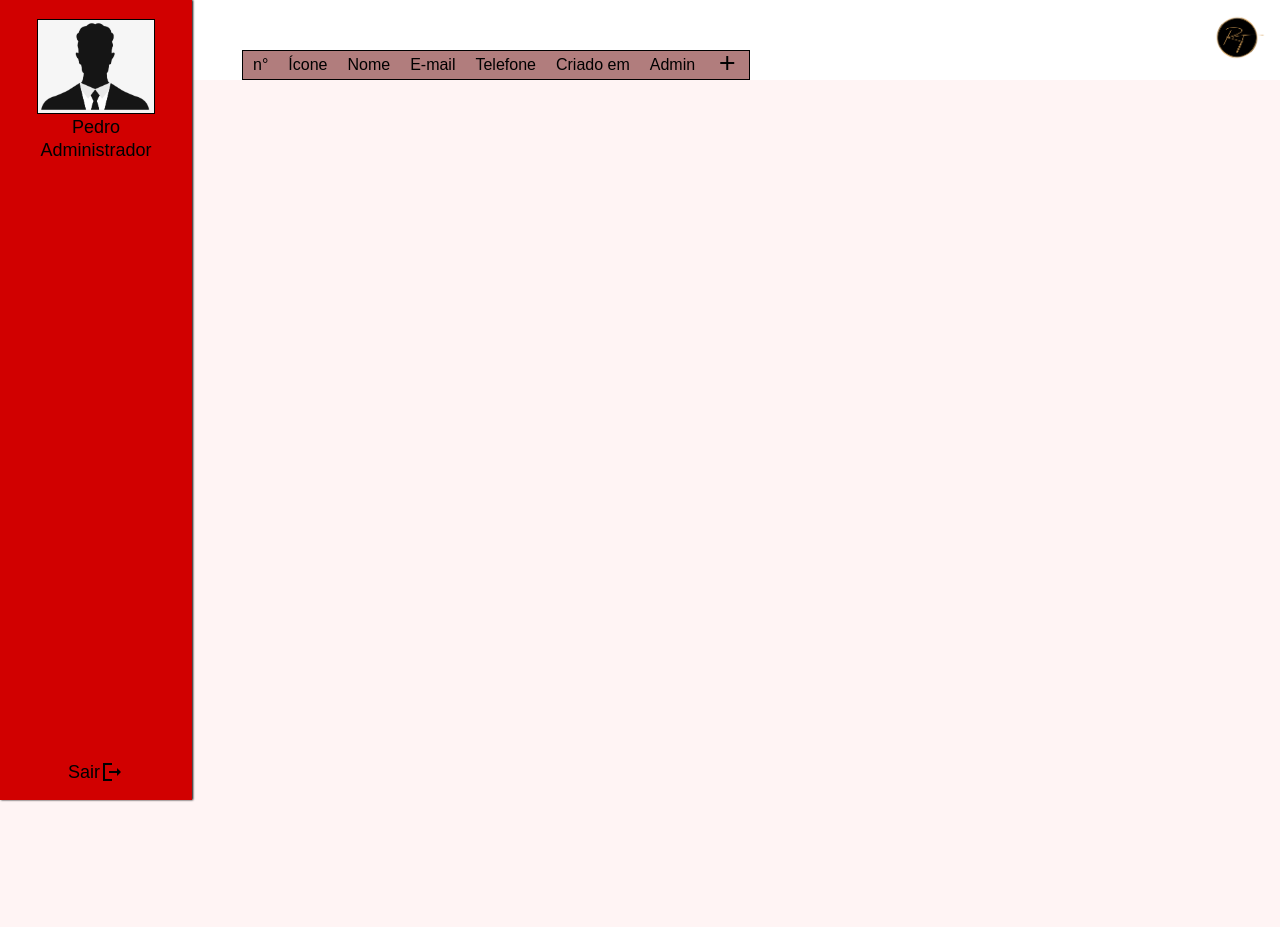
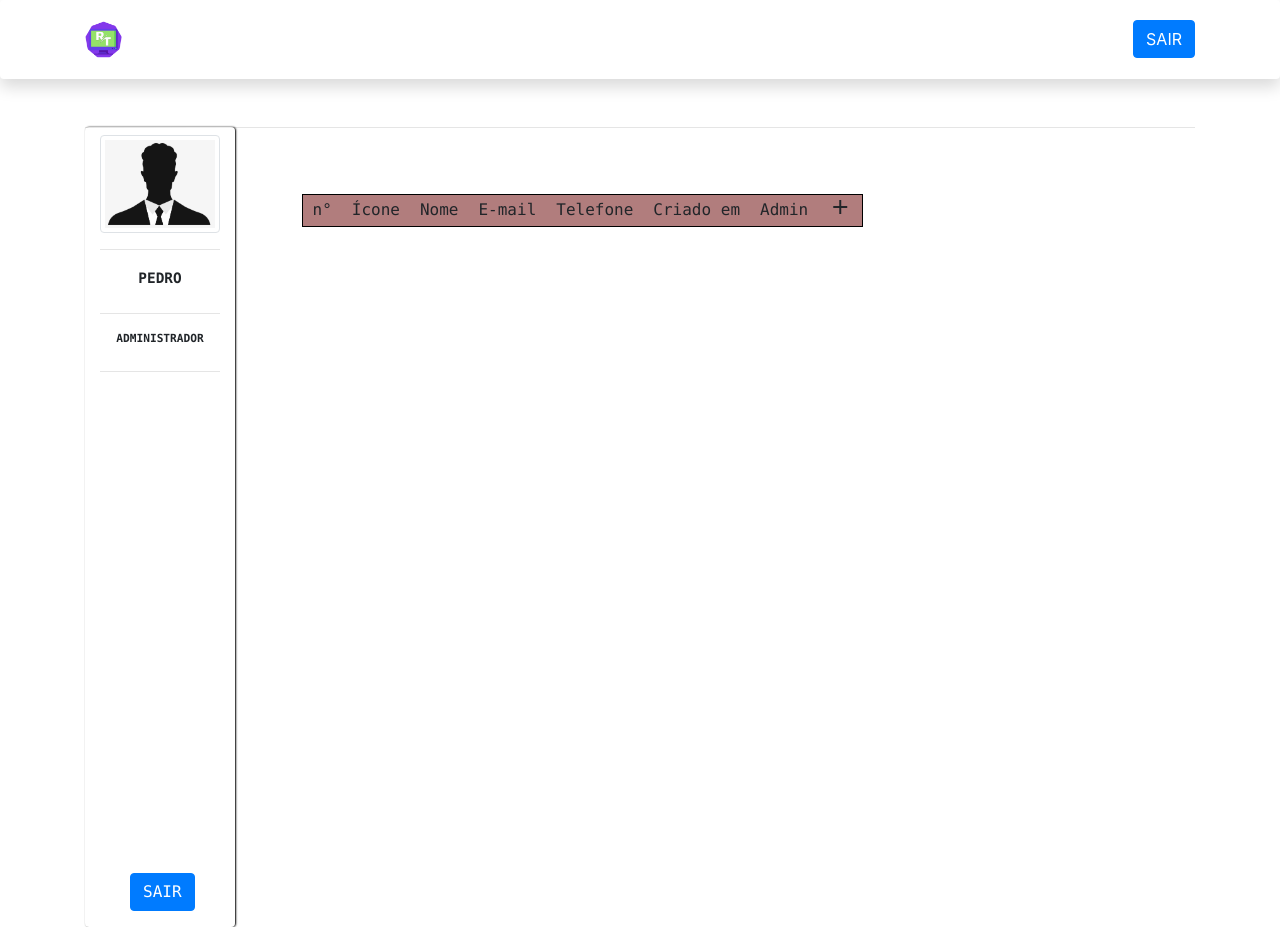
Before and after one commit to Pedro-Wilker/Trabalho-ProjetoDeSoftOO, a website: page index.html in a window 1280 px wide. Before the commit the page ends 800 px from the top, so only its background shows below. Drawn offline with nearby package versions, Linux system fonts and the light colour scheme.

Commit message:
New design and add bootstrap

```diff
--- a/css/reset.css
+++ b/css/reset.css
@@ -7,5 +7,5 @@ body {
   font-size: 1em;
   font-family: "Trebuchet MS", "Lucida Sans Unicode", "Lucida Grande",
     "Lucida Sans", Arial, sans-serif;
-  background: #fff4f4;
+  background: #b1b1b1;
 }
--- a/css/style.css
+++ b/css/style.css
@@ -1,48 +1,30 @@
 body {
   margin: 0;
-  font-family: Nunito, sans-serif;
 }
 
 div.menu {
+  justify-content: center;
   box-shadow: 1px 0px 2px 0px black;
   height: 100vh;
-  position: fixed;
-  top: 0;
-  left: 0;
-  width: 15%;
-  font-size: 18px;
-  background-color: #d10000;
+  background-image: linear-gradient(to right, #ffffff00, #ffffff60);
+}
+.profile-name {
+  margin-top: 2%;
+  text-align: center;
+  font-size: 0.9em;
+  font-weight: 900;
 }
 
-div.menu div.profile {
-  width: 100%;
-  display: flex;
-  flex-direction: column;
-  align-items: center;
-  margin-top: 10%;
+.profile-admin {
+  margin-top: 1%;
+  text-align: center;
+  font-size: 0.7em;
+  font-weight: 700;
 }
 
-div.menu div.profile img.profile-icon {
-  width: 60%;
-  border: 1.5px solid black;
-}
+/*
 
-div.menu div.profile span.profile-name {
-  margin-top: 2%;
-  text-align: center;
-}
 
-div.menu div.profile span.profile-admin {
-  margin-top: 1%;
-  text-align: center;
-}
-
-div.menu div.logout-container {
-  position: absolute;
-  bottom: 2%;
-  width: 100%;
-  display: flex;
-}
 
 div.menu div.logout-container div.logout {
   cursor: pointer;
@@ -51,7 +33,7 @@ div.menu div.logout-container div.logout {
   align-items: center;
   justify-content: center;
 }
-
+ */
 div.content {
   background-color: #ffff;
   display: flex;
@@ -62,7 +44,6 @@ div.content {
 
 div.content img.logo {
   width: 60px;
-  position: absolute;
   right: 1%;
   top: 1%;
 }
--- a/index.html
+++ b/index.html
@@ -15,27 +15,96 @@
       rel="stylesheet"
       href="https://fonts.googleapis.com/css?family=Material+Icons+Sharp"
     />
+
+    <link
+      rel="stylesheet"
+      href="https://stackpath.bootstrapcdn.com/bootstrap/4.1.3/css/bootstrap.min.css"
+      integrity="sha384-MCw98/SFnGE8fJT3GXwEOngsV7Zt27NXFoaoApmYm81iuXoPkFOJwJ8ERdknLPMO"
+      crossorigin="anonymous"
+    />
+    <link
+      rel="stylesheet"
+      href="https://use.fontawesome.com/releases/v5.3.1/css/all.css"
+      integrity="sha384-mzrmE5qonljUremFsqc01SB46JvROS7bZs3IO2EmfFsd15uHvIt+Y8vEf7N7fWAU"
+      crossorigin="anonymous"
+    />
   </head>
   <body>
-    <div class="menu">
-      <div class="profile">
+    <!--Barra de cima -->
+    <header>
+      <nav
+        class="navbar navbar-expand-sm navbar-light bg-primary shadow p-3 mb-5 bg-white rounded"
+      >
+        <div class="container">
+          <a href="./pages/logo.html" class="navbar-brand">
+            <img src="./images/logo.png" width="37" />
+          </a>
+          <button
+            class="navbar-toggler"
+            data-toggle="collapse"
+            data-target="#nav-principal"
+          >
+            <span class="navbar-toggler-icon"></span>
+          </button>
+          <div class="collapse navbar-collapse" id="nav-principal">
+            <ul class="navbar-nav ml-auto">
+              <li class="nav-item">
+                <a
+                  class="btn btn-primary text-uppercase"
+                  href="login.html"
+                  role="button"
+                  >sair</a
+                >
+              </li>
+            </ul>
+          </div>
+        </div>
+      </nav>
+    </header>
+    <section id="home">
+      <!--Barra lateral-->
+      <div class="container text-center text-monospace">
+        <div
+          class="menu container position-relative rounded float-left"
+          style="width: 150px"
+        >
           <img
-          class="profile-icon"
+            class="profile-icon img-thumbnail mt-2 md-4"
             src="./images/icon.png"
             alt="Ícone de Perfil"
           />
-        <span class="profile-name">Pedro</span>
-        <span class="profile-admin">Administrador</span>
-      </div>
-      <div class="logout-container">
+          <hr />
+          <span
+            class="profile-name d-inline-block text-truncate text-uppercase"
+            style="max-width: 150px"
+          >
+            Pedro
+          </span>
+          <hr />
+          <span
+            class="profile-admin d-inline-block text-truncate text-uppercase"
+            style="max-width: 150px"
+          >
+            Administrador
+          </span>
+          <hr />
+          <div
+            class="logout-container text-center"
+            style="position: absolute; bottom: 2%; left: 30%"
+          >
             <div class="logout">
-          Sair
-          <span class="material-icons-sharp"> logout </span>
+              <a
+                class="btn btn-primary text-uppercase"
+                href="login.html"
+                role="button"
+                >sair</a
+              >
             </div>
           </div>
         </div>
+        <hr />
+        <!--Lista -->
         <div class="content">
-      <a href="#"><img class="logo" src="./images/T.png" alt="Logo" /></a>
           <table class="users">
             <tr>
               <td class="table-id">n°</td>
@@ -133,8 +202,10 @@
             </div>
           </form>
         </div>
+      </div>
+    </section>
   </body>
-  <script src="./js/models/User.js"></script>
+  <!--   <script src="./js/models/User.js"></script>
   <script src="./js/controllers/UserController.js"></script>
-  <script src="./js/app.js"></script>
+  <script src="./js/app.js"></script> -->
 </html>
--- /dev/null
+++ b/package.json
@@ -0,0 +1,5 @@
+{
+  "dependencies": {
+    "bootstrap": "^5.2.2"
+  }
+}
```
Also changed, not shown: images/logo.png (added), 1 other file. Lines whose indentation alone changed are shown as unchanged.
